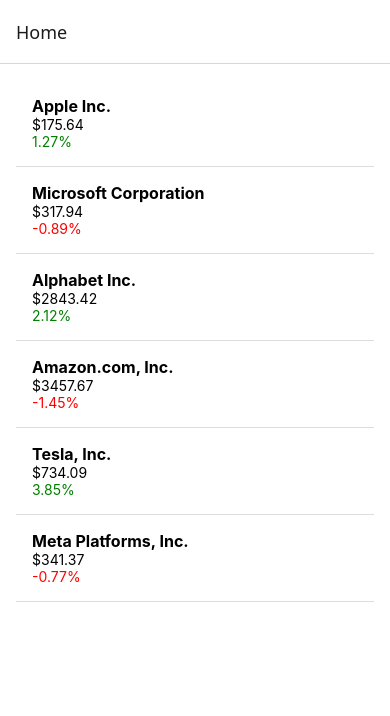
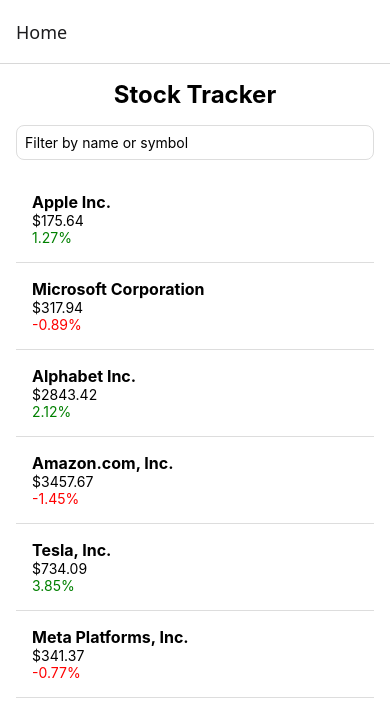
Before and after one commit to tavonunez260/stock-tracker-app, a React Native app: screen /Home in a window 390 px wide. Shown: the top 716 px of the page. Built offline with nearby package versions, Linux system fonts and the light colour scheme.

Commit message:
Implement search filtering.

```diff
--- a/screens/HomeScreen.tsx
+++ b/screens/HomeScreen.tsx
@@ -1,20 +1,41 @@
 import React, { useEffect, useState } from 'react';
-import {View, Text, FlatList, StyleSheet, TouchableOpacity} from 'react-native';
+import { View, Text, FlatList, StyleSheet, TouchableOpacity, TextInput } from 'react-native';
 
 import stockData from '../data/dummy_stock_data.json';
 import { HomeScreenProps, Stock } from "../types";
 
 export const HomeScreen: React.FC<HomeScreenProps> = ({ navigation }) => {
     const [stocks, setStocks] = useState<Stock[]>([]);
+    const [filteredStocks, setFilteredStocks] = useState<Stock[]>([]);
+    const [filter, setFilter] = useState<string>('');
+
+    const handleFilter = (text: string) => {
+        setFilter(text);
+        const filtered = stocks.filter((stock) =>
+            stock.name.toLowerCase().includes(text.toLowerCase()) ||
+            stock.symbol.toLowerCase().includes(text.toLowerCase())
+        );
+        setFilteredStocks(filtered);
+    };
 
     useEffect(() => {
         setStocks(stockData.stocks);
+        setFilteredStocks(stockData.stocks);
     }, []);
 
     return (
         <View style={styles.container}>
+            <Text style={styles.title}>Stock Tracker</Text>
+
+            <TextInput
+                style={styles.input}
+                placeholder="Filter by name or symbol"
+                value={filter}
+                onChangeText={handleFilter}
+            />
+
             <FlatList
-                data={stocks}
+                data={filteredStocks}
                 keyExtractor={(item) => item.symbol}
                 renderItem={({ item }) => (
                     <TouchableOpacity
@@ -37,6 +58,14 @@
 
 const styles = StyleSheet.create({
     container: { flex: 1, padding: 16, backgroundColor: '#fff' },
+    title: { fontSize: 24, fontWeight: 'bold', marginBottom: 16, textAlign: 'center' },
+    input: {
+        borderWidth: 1,
+        borderColor: '#ddd',
+        borderRadius: 8,
+        padding: 8,
+        marginBottom: 16,
+    },
     item: { padding: 16, borderBottomWidth: 1, borderColor: '#ddd' },
     name: { fontSize: 16, fontWeight: 'bold' },
     price: { fontSize: 14 },
```
